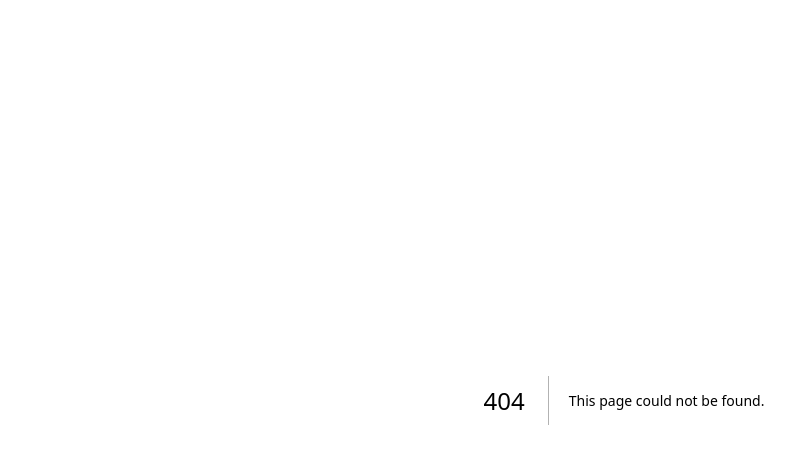
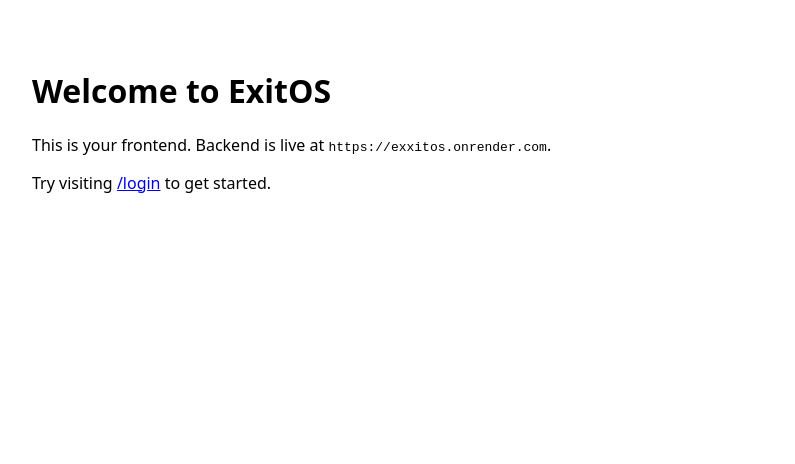
Before and after one commit to gbistila/exitos, a Next.js app in the folder frontend/: page / in a window 1280 px wide. Before the commit this address had no page. Shown: the top 464 px of the page, without its empty margins (16-811 px from the left). Built offline with nearby package versions, Linux system fonts and the light colour scheme.

Commit message:
Create index.tsx

```diff
--- /dev/null
+++ b/frontend/pages/index.tsx
@@ -0,0 +1,9 @@
+export default function Home() {
+  return (
+    <main style={{ padding: 40, fontFamily: 'system-ui' }}>
+      <h1>Welcome to ExitOS</h1>
+      <p>This is your frontend. Backend is live at <code>https://exxitos.onrender.com</code>.</p>
+      <p>Try visiting <a href="/login">/login</a> to get started.</p>
+    </main>
+  );
+}
```
